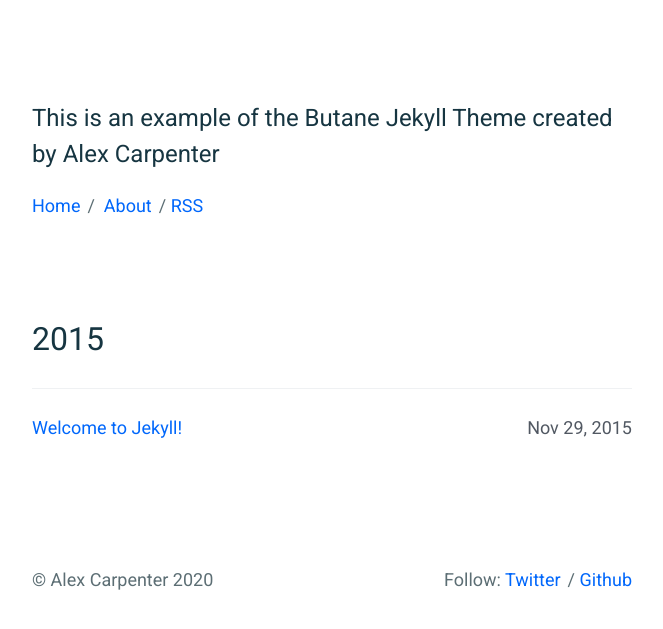
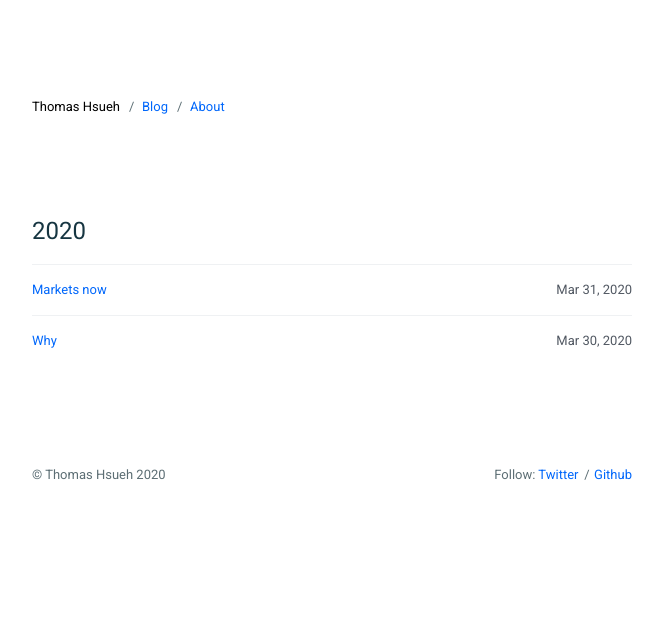
Before and after one commit to guiltygyoza/blog, a Jekyll site: the page built from index.html, in a window 1280 px wide. Shown: the top 629 px of the page, without its empty margins (308-971 px from the left). Built offline with Jekyll 4.4.1, drawn with Linux system fonts in a browser that asks for light colours.

```diff
--- a/_config.yml
+++ b/_config.yml
@@ -1,13 +1,12 @@
 # Site settings
-title: Butane Jekyll Theme
-description: >
-    This is an example of the Butane Jekyll Theme created by Alex Carpenter
-author: Alex Carpenter
-email: youemail@gmail.com
+title: Thomas Hsueh
+description:
+author: Thomas Hsueh
+email:
 baseurl: "" # the subpath of your site, e.g. /blog
-url: "http://alexcarpenter.github.io" # the base hostname & protocol for your site
-twitter_username: hybrid_alex
-github_username:  alexcarpenter
+url: "http://hchsueh.com" # the base hostname & protocol for your site
+twitter_username: ThomasHCHsueh
+github_username:  ThomasHCHsueh
 
 # Build settings
 include: [_pages]
--- a/_includes/header.html
+++ b/_includes/header.html
@@ -1,8 +1,8 @@
 <header class="c-page__header">
-    {% if page.title == 'Home' %}
+    <!--{% if page.title == 'Home' %}
         <h1>{{ site.description }}</h1>
-    {% endif %}
+    {% endif %}-->
     <p>
-        <a href="{{ "/" | prepend: site.baseurl }}">Home</a><span class="u-separate"></span> <a href="{{ "/about/" | prepend: site.baseurl }}">About</a><span class="u-separate"></span><a href="{{ "/feed.xml" | prepend: site.baseurl }}">RSS</a>
+        Thomas Hsueh <span class="u-separate"></span> <a href="{{ "/" | prepend: site.baseurl }}">Blog</a> <span class="u-separate"></span> <a href="{{ "/about/" | prepend: site.baseurl }}">About</a>
     </p>
 </header>
--- a/_sass/components/_archives.scss
+++ b/_sass/components/_archives.scss
@@ -7,7 +7,7 @@
 }
 
 .c-archives__year {
-    margin-bottom: 2.5rem;
+    margin-bottom: 1.5rem;
     @include fs--heading-1;
 }
 
@@ -17,8 +17,8 @@
 }
 
 .c-archives__item {
-    padding-top: 2.5rem;
-    padding-bottom: 2.5rem;
+    padding-top: 1.5rem;
+    padding-bottom: 1.5rem;
     border-top: 1px solid #EFF1F3;
     @media screen and (min-width: $bp__sm) {
         display: -webkit-box;
--- a/_sass/helpers/_mixins.scss
+++ b/_sass/helpers/_mixins.scss
@@ -27,46 +27,46 @@
 // Font sizing
 @mixin fs--title {
     line-height: 1.5;
-    font-size: 4.8rem; // 48px
+    font-size: 3.2rem; // 48px
 }
 
 @mixin fs--heading-1 {
     line-height: 1.5;
-    font-size: 3.2rem; // 32px
+    font-size: 2.4rem; // 32px
 }
 
 @mixin fs--heading-2 {
     line-height: 1.5;
-    font-size: 2.4rem; // 24px
+    font-size: 2.2rem; // 24px
 }
 
 @mixin fs--heading-3 {
     line-height: 1.5;
-    font-size: 2rem; // 20px
+    font-size: 1.8rem; // 20px
 }
 
 @mixin fs--heading-4 {
     line-height: 1.6;
-    font-size: 1.8rem; // 18px
+    font-size: 1.5rem; // 18px
 }
 
 @mixin fs--body {
     line-height: 1.5;
-    font-size: 1.8rem; // 18px
+    font-size: 1.3rem; // 18px
 }
 
 @mixin fs--meta {
     line-height: 1;
-    font-size: 1.8rem; // 18px
+    font-size: 1.3rem; // 18px
 }
 
 @mixin fs--caption {
     line-height: 1;
-    font-size: 1.6rem; // 16px
+    font-size: 1.2rem; // 16px
 }
 
 @mixin fs--code {
-    font-size: 1.4rem;
+    font-size: 1.0rem;
     line-height: 1.5;
 }
 
```
Also changed, not shown: _posts/2015-11-29-welcome-to-jekyll.markdown (deleted, +0 -25 lines), _posts/2020-03-30-why.md (added, +18 -0 lines), _posts/2020-03-31-the-market-now.md (added, +62 -0 lines).
